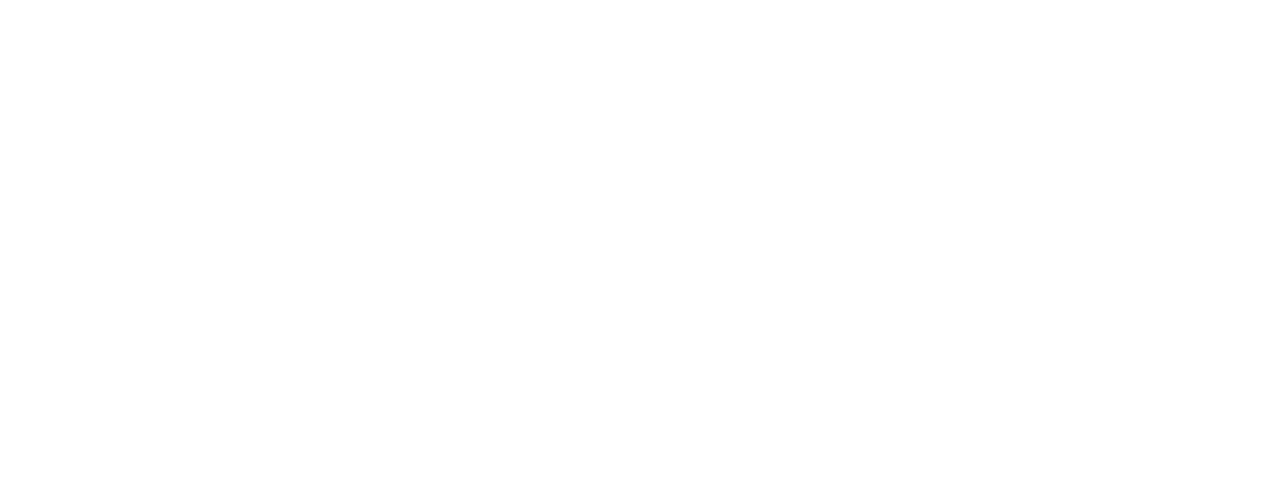
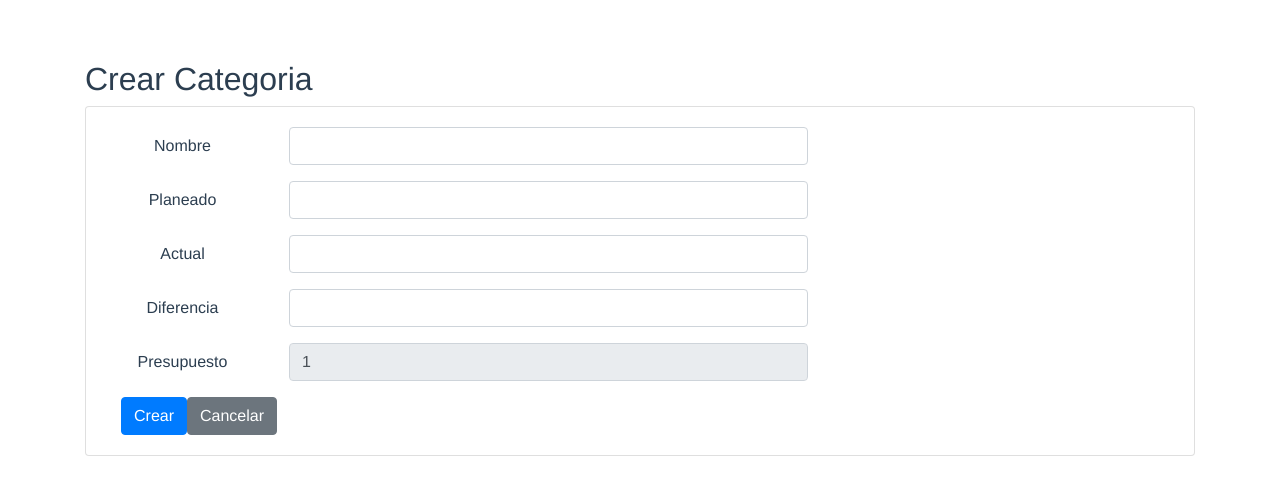
Before and after one commit to juanchotello98/datfin, a Vue app in the folder frontend/: page /categories/1/new in a window 1280 px wide. Shown: the top 492 px of the page. Built offline with nearby package versions, Linux system fonts and the light colour scheme.

Commit message:
validated budget inputfield in NewCategory

```diff
--- a/frontend/src/components/Account/NewAccount.vue
+++ b/frontend/src/components/Account/NewAccount.vue
@@ -30,14 +30,14 @@
 							<div class="form-group row">
 								<label for="tipo" class="col-sm-2 col-form-label">Tipo</label>
 								<div class="col-sm-6">
-									<input type="text"  name="title" class="form-control" v-model.trin="form.tipo">
+									<input type="text"  name="tipo" class="form-control" v-model.trin="form.tipo">
 								</div>
 							</div>
 
 							<div class="form-group row">
 								<label for="estado" class="col-sm-2 col-form-label">Estado</label>
 								<div class="col-sm-6">
-									<input type="text" placeholder="Estado" name="estado" class="form-control" v-model.trin="form.estado">
+									<input type="text" name="estado" class="form-control" v-model.trin="form.estado">
 								</div>
 							</div>
 
--- a/frontend/src/components/Budget/EditBudget.vue
+++ b/frontend/src/components/Budget/EditBudget.vue
@@ -69,7 +69,7 @@
 					this.form.total_actual = response.data.total_actual
 					this.form.tipo = response.data.tipo
 					this.form.estado = response.data.estado
-					swal("Cuenta actualizada exitosamente","","success")
+					swal("Presupuesto actualizado exitosamente","","success")
 				})
 				.catch((error) => {
 					console.log(error)
--- a/frontend/src/components/Budget/ListBudget.vue
+++ b/frontend/src/components/Budget/ListBudget.vue
@@ -13,7 +13,7 @@
 					<template v-slot:cell(action)="data">
 						<b-button size="sm" variant="primary" :to="{ name: 'EditBudget', params: { budgetId: data.item.id } }">Editar</b-button>
 						<b-button size="sm" variant="secondary" :to="{ name: 'ListCategory', params: { budgetId: data.item.id } }">Ver Categorias</b-button>
-						<b-button size="sm" variant="success" :to="{ name: '', params: { budgetId: data.item.id } }">Crear Categorias</b-button>
+						<b-button size="sm" variant="success" :to="{ name: 'NewCategory', params: { budgetId: data.item.id } }">Crear Categorias</b-button>
 					</template>
 				</b-table>
 			</div>
@@ -39,7 +39,7 @@
 			}
 		},
 		methods: {
-			getAccounts(){
+			getBudgets(){
 				const path = 'http://localhost:8000/api/v1.0/budgets/'
 				axios.get(path).then((response) => {
 					this.budgets = response.data
@@ -51,7 +51,7 @@
 		},
 
 		created(){
-			this.getAccounts()
+			this.getBudgets()
 		}
 	}
 </script>
--- a/frontend/src/components/Category/EditCategory.vue
+++ b/frontend/src/components/Category/EditCategory.vue
@@ -21,9 +21,9 @@
 							</div>
 
 							<div class="form-group row">
-								<label for="tipo" class="col-sm-2 col-form-label">Tipo</label>
+								<label for="planeado" class="col-sm-2 col-form-label">Tipo</label>
 								<div class="col-sm-6">
-									<input type="number"  name="tipo" class="form-control" v-model.trin="form.planeado">
+									<input type="number"  name="planeado" class="form-control" v-model.trin="form.planeado">
 								</div>
 							</div>
 
--- a/frontend/src/components/Category/ListCategory.vue
+++ b/frontend/src/components/Category/ListCategory.vue
@@ -1,10 +1,11 @@
-<template lang="html">
+<template lansg="html">
 	<div class="container">
 		<div class="row">
 			<div class="col text-left">
 				<div>
 					<h2>Listado de Categorias</h2>
 					<b-button size="sm" :to="{name: 'NewCategory'}" variant="primary" >Crear Categorias</b-button>
+					<b-button size="sm" :to="{name: 'ListBudget'}" variant="secondary" >Volver</b-button>
 				</div>
 				<br>
 			</div>
--- a/frontend/src/components/Category/NewCategory.vue
+++ b/frontend/src/components/Category/NewCategory.vue
@@ -21,30 +21,30 @@
 							</div>
 
 							<div class="form-group row">
-								<label for="total_planeado" class="col-sm-2 col-form-label">Planeado</label>
+								<label for="planeado" class="col-sm-2 col-form-label">Planeado</label>
 								<div class="col-sm-6">
-									<input type="number" name="total_planeado" class="form-control" v-model.trin="form.planeado">
+									<input type="number" name="planeado" class="form-control" v-model.trin="form.planeado">
 								</div>
 							</div>
 
 							<div class="form-group row">
-								<label for="total_actual" class="col-sm-2 col-form-label">Actual</label>
+								<label for="actual" class="col-sm-2 col-form-label">Actual</label>
 								<div class="col-sm-6">
-									<input type="number" name="total_actual" class="form-control" v-model.trin="form.actual">
+									<input type="number" name="actual" class="form-control" v-model.trin="form.actual">
 								</div>
 							</div>
 
 							<div class="form-group row">
-								<label for="tipo" class="col-sm-2 col-form-label">Diferencia</label>
+								<label for="diferencia" class="col-sm-2 col-form-label">Diferencia</label>
 								<div class="col-sm-6">
-									<input type="text"  name="tipo" class="form-control" v-model.trin="form.diferencia">
+									<input type="text"  name="diferencia" class="form-control" v-model.trin="form.diferencia">
 								</div>
 							</div>
 
 							<div class="form-group row">
-								<label for="estado" class="col-sm-2 col-form-label">Presupuesto</label>
+								<label for="presupuesto" class="col-sm-2 col-form-label">Presupuesto</label>
 								<div class="col-sm-6">
-									<input type="text" name="estado" class="form-control" v-model.trin="form.presupuesto">
+									<input type="text" name="presupuesto" disabled="true" class="form-control" v-model.trin=budgetId>
 								</div>
 							</div>
 
@@ -52,7 +52,7 @@
 							<div class="rows">
 								<div class="col text-left">
 									<b-button type="submit" variant="primary">Crear</b-button>
-									<b-button type="submit" class="btn-large-space" :to="{ name: 'ListCategory', params: { budgetd: budgetId   } }">Cancelar</b-button>
+									<b-button type="submit" class="btn-large-space" :to="{ name: 'ListCategory', params: { budgetId: budgetId   } }">Cancelar</b-button>
 								</div>
 							</div>
 
--- a/frontend/src/router/index.js
+++ b/frontend/src/router/index.js
@@ -8,6 +8,8 @@ import ListBudget from '@/components/Budget/ListBudget'
 import EditBudget from '@/components/Budget/EditBudget'
 import NewBudget from '@/components/Budget/NewBudget'
 import ListCategory from '@/components/Category/ListCategory'
+import NewCategory from '@/components/Category/NewCategory'
+import EditCategory from '@/components/Category/EditCategory'
 Vue.use(Router)
 
 export default new Router({
@@ -51,7 +53,17 @@ export default new Router({
       path: '/categories/:budgetId/list',
       name: 'ListCategory',
       component: ListCategory
-    }
+    },
+    {
+      path: '/categories/:budgetId/new',
+      name: 'NewCategory',
+      component: NewCategory
+    },
+    {
+      path: '/categories/:budgetId/:categoryId/edit',
+      name: 'EditCategory',
+      component: EditCategory
+    },
   ],
   mode: 'history'
 })
```
Also changed, not shown: 1 other file (tests, documents, lock files or other folders).
